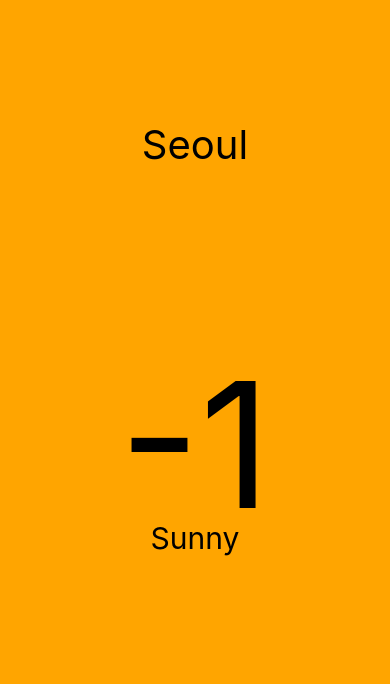
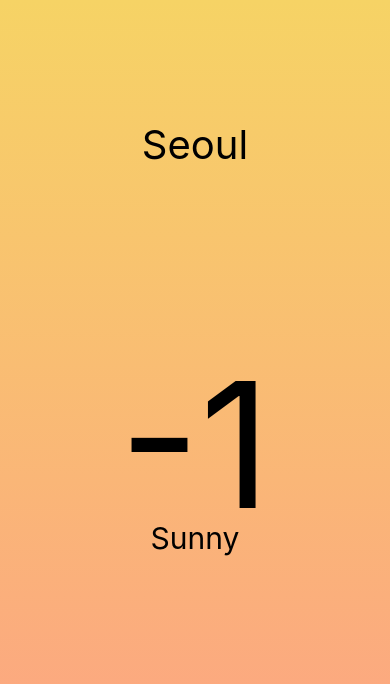
Before and after one commit to sungdongyoon/weather-app, a React Native app: screen / in a window 390 px wide. Shown: the top 684 px of the page. Built offline with nearby package versions, Linux system fonts and the light colour scheme.

Commit message:
linear-gradient 설치 및 적용

```diff
--- a/App.js
+++ b/App.js
@@ -1,10 +1,11 @@
 import { View, Text, StyleSheet, ScrollView, Dimensions } from 'react-native';
+import { LinearGradient } from 'expo-linear-gradient';
 
 const {width: SCREEN_WIDTH} = Dimensions.get("window");
 
 export default function App() {
   return (
-    <View style={styles.container}>
+    <LinearGradient colors={["#f6d365", "#fda085"]} style={styles.container}>
       <View style={styles.city}>
         <Text style={styles.cityName}>Seoul</Text>
       </View>
@@ -30,13 +31,13 @@ export default function App() {
           <Text style={styles.description}>Sunny</Text>
         </View>
       </ScrollView>
-    </View>
+    </LinearGradient>
   );
 }
 
 const styles = StyleSheet.create({
   container: {
-    flex: 1, backgroundColor: "orange"
+    flex: 1,
   },
   city: {
     flex: 1,
--- a/package.json
+++ b/package.json
@@ -10,9 +10,11 @@
   },
   "dependencies": {
     "expo": "~49.0.15",
+    "expo-linear-gradient": "~12.3.0",
     "expo-status-bar": "~1.6.0",
     "react": "18.2.0",
-    "react-native": "0.72.6"
+    "react-native": "0.72.6",
+    "react-native-linear-gradient": "^2.8.3"
   },
   "devDependencies": {
     "@babel/core": "^7.20.0"
```
Also changed, not shown: 1 other file (tests, documents, lock files or other folders).
